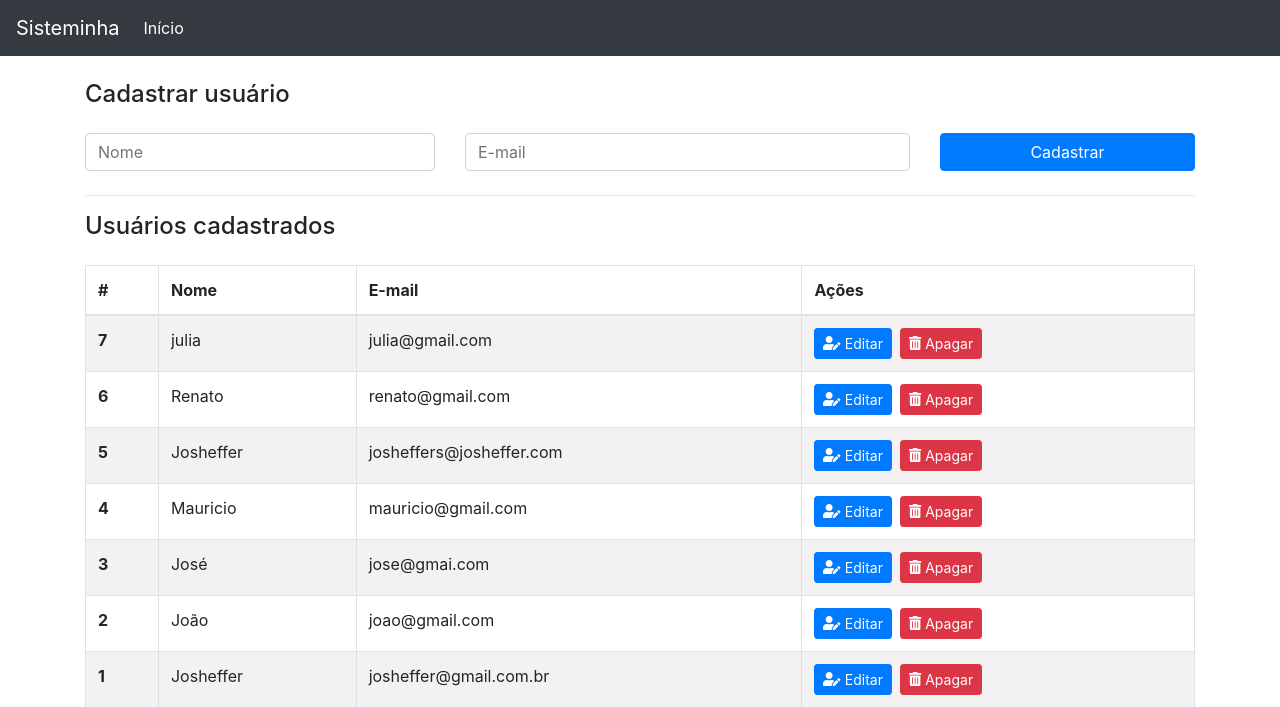
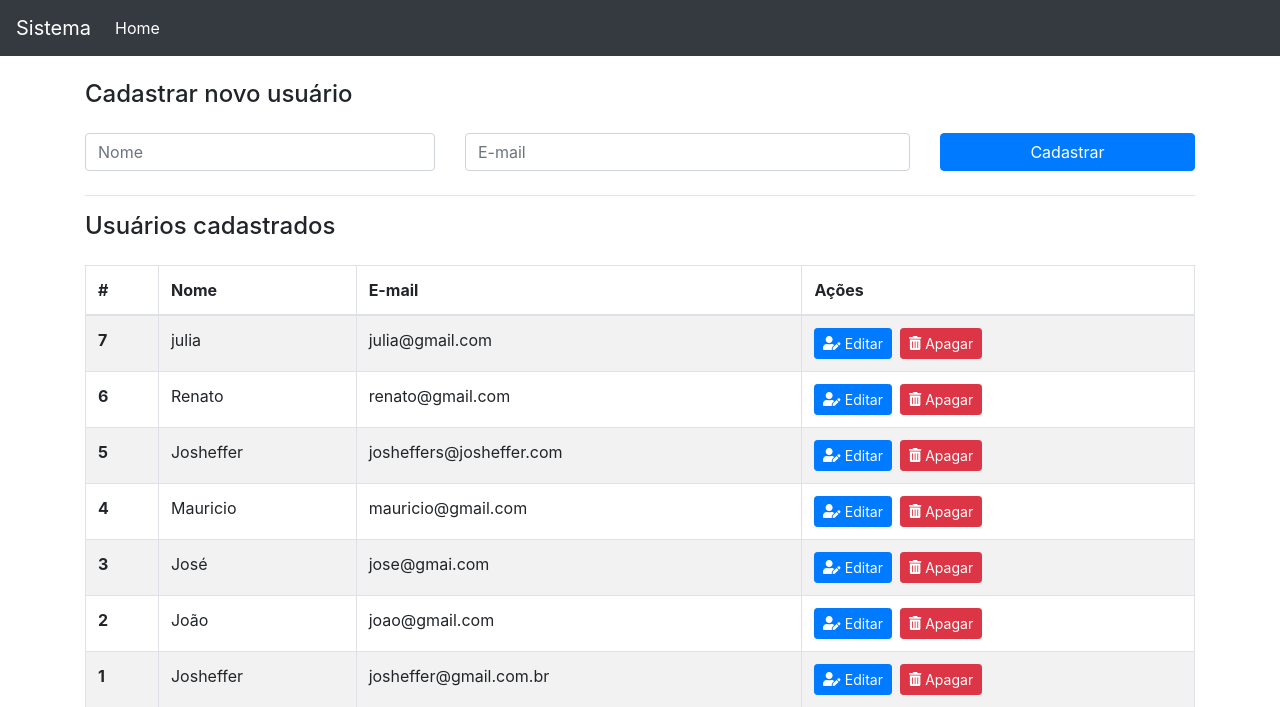
Before and after one commit to josheffer/ci3-ajax, a CodeIgniter app: page /database/ in a window 1280 px wide. Shown: the top 707 px of the page. Run offline with CodeIgniter, Linux system fonts and the light colour scheme; data comes from the database, SQL or seed files in the repository; some libraries are stand-ins or nearby versions.

Commit message:
Correção te textos e titulos

```diff
--- a/application/modules/site/views/usuarios.php
+++ b/application/modules/site/views/usuarios.php
@@ -25,7 +25,7 @@
 
     <nav class="navbar navbar-expand-md navbar-dark bg-dark fixed-top">
 
-      <a class="navbar-brand" href="javascript:void(0);">Sisteminha</a>
+      <a class="navbar-brand" href="javascript:void(0);">Sistema</a>
 
       <button class="navbar-toggler" type="button" data-toggle="collapse" data-target="#navbarsExampleDefault" aria-controls="navbarsExampleDefault" aria-expanded="false" aria-label="Toggle navigation">
         <span class="navbar-toggler-icon"></span>
@@ -35,7 +35,7 @@
         <ul class="navbar-nav mr-auto">
 
           <li class="nav-item active">
-            <a class="nav-link" href="#">Início</a>
+            <a class="nav-link" href="#">Home</a>
           </li>
 
         </ul>
@@ -52,7 +52,7 @@
 
           <form id="formCadastrar">
 
-            <h4>Cadastrar usuário</h4>
+            <h4>Cadastrar novo usuário</h4>
 
             <div class="row mt-4 mb-4">
 
```
